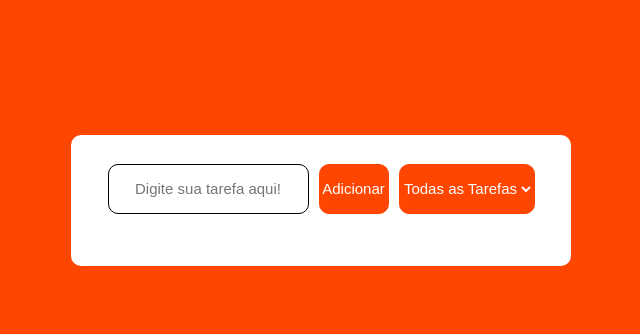
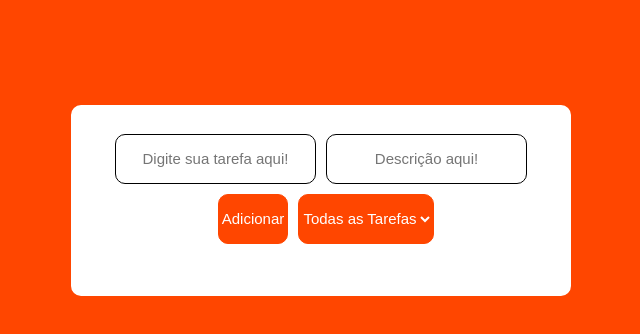
Before and after one commit to FPinheiroo/to-do-list, a React (Create React App) app: page / in a window 1280 px wide. Shown: the top 334 px of the page, without its empty margins (319-959 px from the left). Built offline with nearby package versions, Linux system fonts and the light colour scheme.

Commit message:
add description input(working)

```diff
--- a/src/App.js
+++ b/src/App.js
@@ -4,28 +4,35 @@ import "./styles.css";
 function App() {
   const [iteml, setItemL] = useState([]);
   const [inputT, setinputT] = useState("");
+  const [inputTD, setinputTD] = useState("");
 
   function handleAddItem() {
-    const textovazio = inputT.trim()
-    if (textovazio == "") return;
+    const textovazio = inputT.trim();
+    const descricaovazia = inputTD.trim();
+    if (textovazio === "" || descricaovazia === "") return;
 
     let newItem = {
-      id:Date.now(),
+      id: Date.now(),
       itemLista: textovazio,
-    }
+      itemDescricao: descricaovazia
+    };
 
     setItemL([...iteml, newItem]);
     setinputT("");
+    setinputTD("");
   }
 
-  function handleExcluirItem(item){
-    setItemL((prevList) => prevList.filter((lista)=> lista != item));
+  function handleExcluirItem(item) {
+    setItemL((prevList) => prevList.filter((lista) => lista.id !== item.id));
   }
 
   return (
     <div className="container">
       <div class="t">
         <input placeholder="Digite sua tarefa aqui!" id="to_do" type="text" value={inputT} onChange={(e) => setinputT(e.target.value)}/>
+        <input placeholder="Descrição aqui!" id="to_do_desc" type="text" value={inputTD} onChange={(e) => setinputTD(e.target.value)}/>
+        </div>
+        <div class="t2">
         <button id="add" onClick={handleAddItem}>Adicionar</button>
         <select id="filter">
           <option>Todas as Tarefas</option>
@@ -34,9 +41,13 @@ function App() {
           <option>Pendentes</option>
         </select>
       </div>
-      <ul className="lista_a_fazer">{iteml.map((item) => (
+      <ul className="lista_a_fazer">
+        {iteml.map((item) => (
           <li className="item" key={item.id}>
-            {item.itemLista}
+            <div>
+              <strong>{item.itemLista}</strong>
+              <p id="desc">{item.itemDescricao}</p>
+            </div>
             <div className="item-buttons">
               <button className="del_task" onClick={() => handleExcluirItem(item)}>❌</button>
               <button className="edit_task">✏️</button>
--- a/src/styles.css
+++ b/src/styles.css
@@ -11,6 +11,13 @@ body {
   justify-content: center;
   background-color: #ff4600;
 }
+.t {
+  text-align: center;
+}
+.t2 {
+  margin-top: 10px;
+  text-align: center;
+}
 #to_do {
   text-align: center;
   height: 50px;
@@ -18,6 +25,18 @@ body {
   margin-top: 7px;
   border: solid black 1px;
   border-radius: 10px;
+}
+#to_do_desc {
+  text-align: center;
+  height: 50px;
+  font-size: 15px;
+  margin-left: 10px;
+  margin-top: 7px;
+  border: solid black 1px;
+  border-radius: 10px;
+}
+#desc{
+margin-top: 5px;
 }
 #add {
   height: 50px;
@@ -41,7 +60,6 @@ body {
   padding: 20px;
   transition: height 0.3s ease;
 }
-
 .input-section {
   display: flex;
   align-items: center;
@@ -74,7 +92,6 @@ li {
   display: flex;
   flex-direction: column;
   align-items: center;
-
 }
 .item {
   background-color: #ffae69;
@@ -83,8 +100,11 @@ li {
   width: 88%;
   display: flex;
   justify-content: space-between;
-  margin: solid #ffae69 1px;
   border-radius: 10px;
+}
+.item div {
+  display: flex;
+  flex-direction: column;
 }
 .item-buttons {
   display: flex;
```
